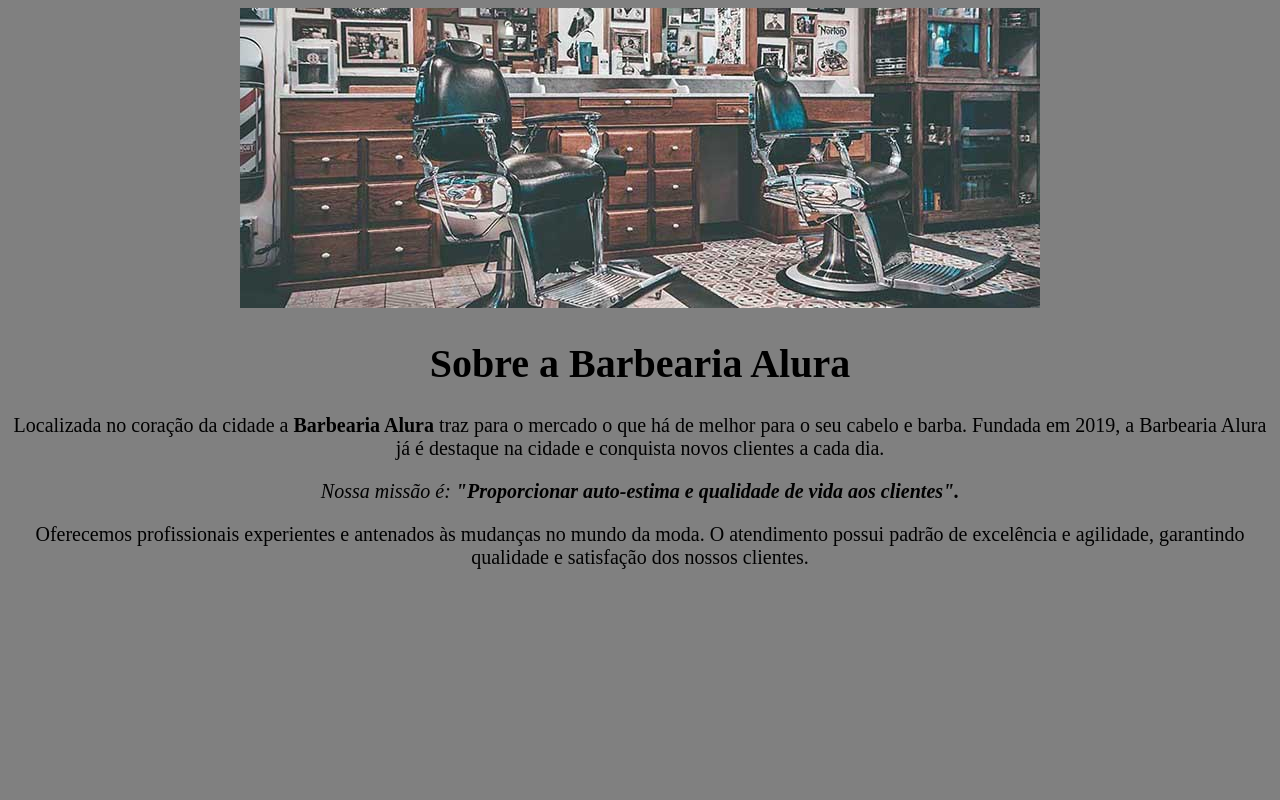
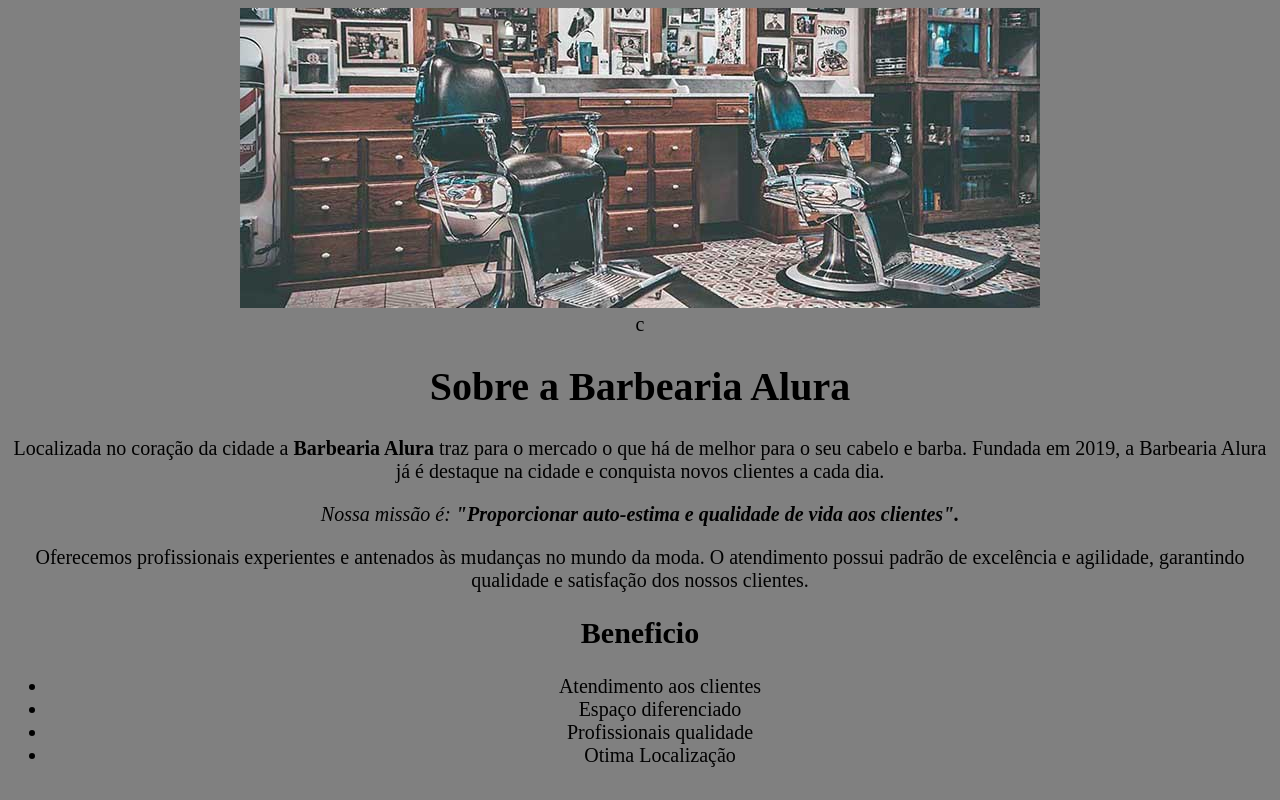
Before and after one commit to cracolandia123/barbearia-alura-lucas-gabriel-1d, a plain HTML site: page index.html in a window 1280 px wide. Drawn offline with Linux system fonts and the light colour scheme.

Commit message:
Update index.html

```diff
--- a/index.html
+++ b/index.html
@@ -9,6 +9,8 @@
 </head>
 <body>
 <img src="banner.jpg" alt="">
+
+<div>c</div>
 <h1 class="titulo">Sobre a Barbearia Alura</h1>
 <p class="paragrafo1">Localizada no coração da cidade a <strong>Barbearia Alura </strong>traz para o mercado o que há de melhor para o seu cabelo e barba. Fundada em
      2019, a Barbearia Alura já é destaque na cidade e conquista
@@ -18,5 +20,16 @@
 
    <p class="paragrafo3"> Oferecemos profissionais experientes e antenados às mudanças no mundo da moda. O atendimento possui padrão de excelência e
      agilidade, garantindo qualidade e satisfação dos nossos clientes.</p>
+
+
+<h2>Beneficio</h2>
+
+     <ul>
+<li>Atendimento aos clientes</li>
+<li>Espaço diferenciado</li>
+<li>Profissionais qualidade</li>
+<li>Otima Localização</li>
+     </ul>
+
 </body>
 </html>
```
